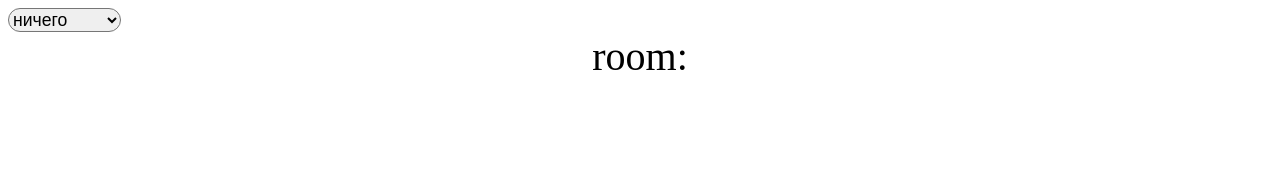
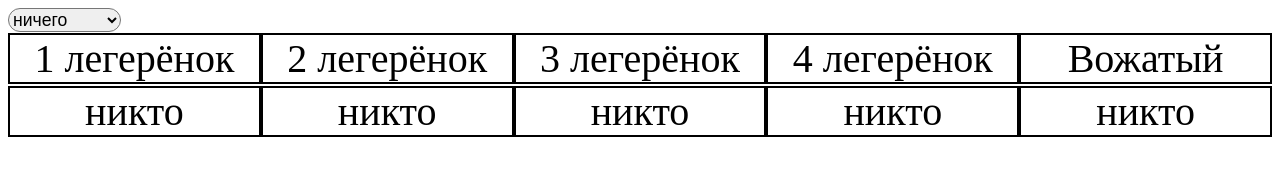
Before and after one commit to Vova4kaua/rplager, a plain HTML site: page index.html in a window 1280 px wide. Drawn offline with Linux system fonts and the light colour scheme.

Commit message:
Update index.html

```diff
--- a/index.html
+++ b/index.html
@@ -15,6 +15,17 @@
         <option value="4">14 комната</option>
         <option value="5">15 комната</option>
     </select>
-    <p id="room">room:</p>
+    <div class="angry-grid">
+        <p id="item-0">1 легерёнок</p>
+        <p id="item-1">2 легерёнок</p>
+        <p id="item-2">3 легерёнок</p>
+        <p id="item-3">4 легерёнок</p>
+        <p id="item-4">Вожатый</p>
+        <p id="item-5">никто</p>
+        <p id="item-6">никто</p>
+        <p id="item-7">никто</p>
+        <p id="item-8">никто</p>
+        <p id="item-9">никто</p>
+    </div>
 </body>
 </html>
```
